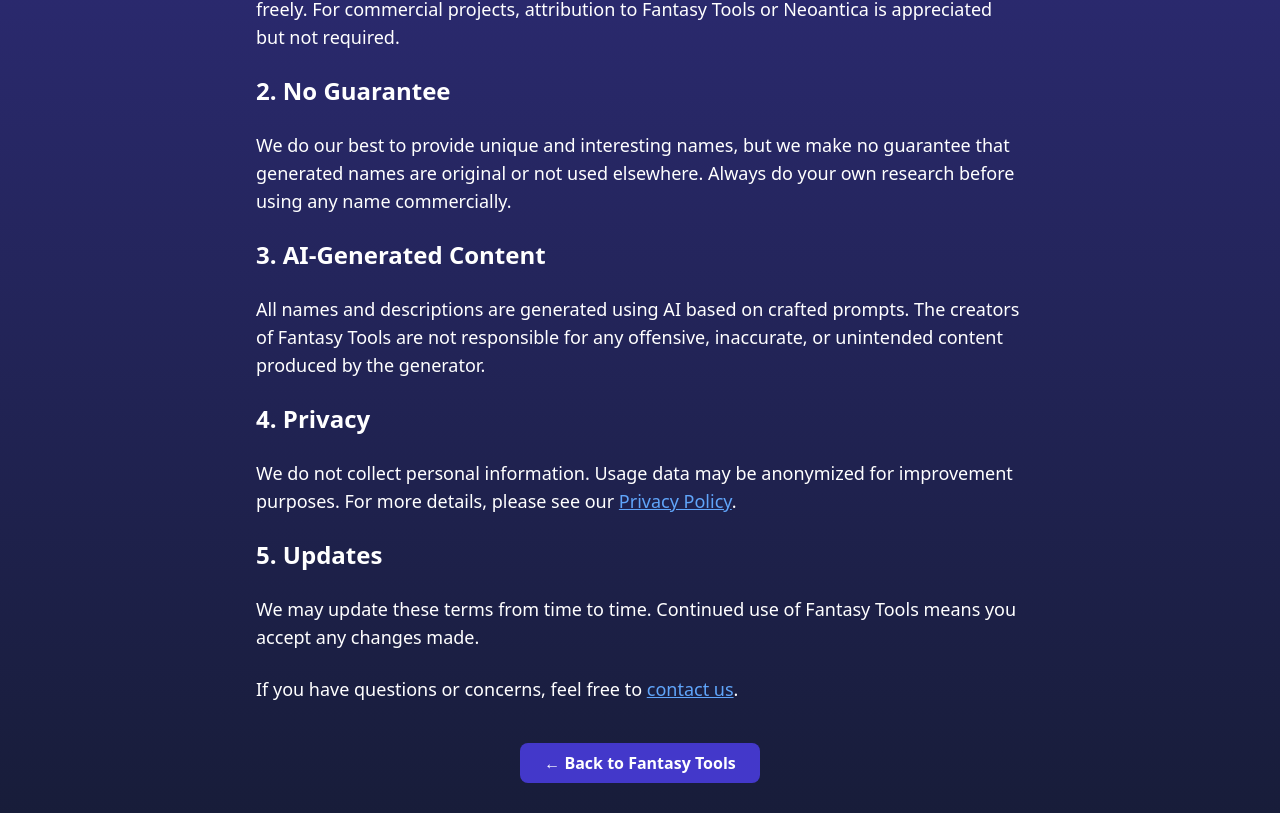
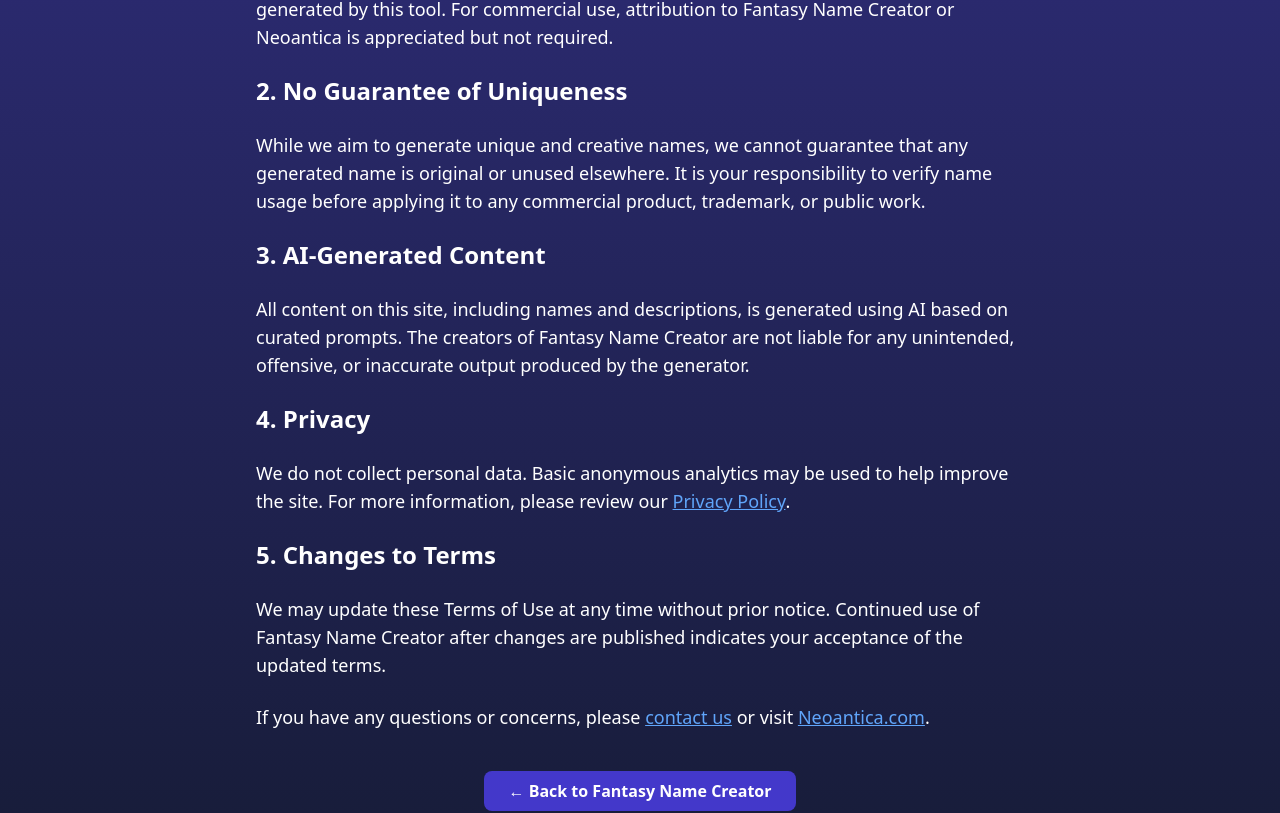
Before and after one commit to JiriTill/fantasytools, a React (Vite) app in the folder client/: page /terms in a window 1280 px wide. Shown: the part 313-1126 px from the top of the page. Built offline with nearby package versions, Linux system fonts and the light colour scheme.

Commit message:
Update Terms.jsx

```diff
--- a/client/src/pages/Terms.jsx
+++ b/client/src/pages/Terms.jsx
@@ -11,50 +11,59 @@ export default function Terms() {
             <h1 className="text-4xl font-bold text-center mb-6">Terms of Use</h1>
 
             <p className="text-lg">
-          Welcome to <strong>Fantasy Tools</strong>, a free fantasy name generator provided by Neoantica. By using this website, you agree to the following terms and conditions. If you do not agree, please do not use the site.
+              Welcome to <strong>Fantasy Name Creator</strong>, a free fantasy name generation tool provided by Neoantica. By using this website, you agree to the following terms and conditions. If you do not agree with these terms, please do not use the site.
             </p>
 
             <h2 className="text-2xl font-semibold mt-6">1. Use of the Service</h2>
             <p className="text-lg">
-          Fantasy Tools is intended for creative purposes such as worldbuilding, storytelling, TTRPG design, and personal or non-commercial projects. You may use the names generated freely. For commercial projects, attribution to Fantasy Tools or Neoantica is appreciated but not required.
+              Fantasy Name Creator is intended for creative purposes such as worldbuilding, storytelling, TTRPG design, writing, or personal projects. You may freely use the names generated by this tool. For commercial use, attribution to Fantasy Name Creator or Neoantica is appreciated but not required.
             </p>
 
-        <h2 className="text-2xl font-semibold mt-6">2. No Guarantee</h2>
+            <h2 className="text-2xl font-semibold mt-6">2. No Guarantee of Uniqueness</h2>
             <p className="text-lg">
-          We do our best to provide unique and interesting names, but we make no guarantee that generated names are original or not used elsewhere. Always do your own research before using any name commercially.
+              While we aim to generate unique and creative names, we cannot guarantee that any generated name is original or unused elsewhere. It is your responsibility to verify name usage before applying it to any commercial product, trademark, or public work.
             </p>
 
             <h2 className="text-2xl font-semibold mt-6">3. AI-Generated Content</h2>
             <p className="text-lg">
-          All names and descriptions are generated using AI based on crafted prompts. The creators of Fantasy Tools are not responsible for any offensive, inaccurate, or unintended content produced by the generator.
+              All content on this site, including names and descriptions, is generated using AI based on curated prompts. The creators of Fantasy Name Creator are not liable for any unintended, offensive, or inaccurate output produced by the generator.
             </p>
 
             <h2 className="text-2xl font-semibold mt-6">4. Privacy</h2>
             <p className="text-lg">
-          We do not collect personal information. Usage data may be anonymized for improvement purposes. For more details, please see our{' '}
+              We do not collect personal data. Basic anonymous analytics may be used to help improve the site. For more information, please review our{' '}
               <Link to="/privacy" className="text-blue-400 underline">
                 Privacy Policy
               </Link>.
             </p>
 
-        <h2 className="text-2xl font-semibold mt-6">5. Updates</h2>
+            <h2 className="text-2xl font-semibold mt-6">5. Changes to Terms</h2>
             <p className="text-lg">
-          We may update these terms from time to time. Continued use of Fantasy Tools means you accept any changes made.
+              We may update these Terms of Use at any time without prior notice. Continued use of Fantasy Name Creator after changes are published indicates your acceptance of the updated terms.
             </p>
 
             <p className="text-lg">
-          If you have questions or concerns, feel free to{' '}
+              If you have any questions or concerns, please{' '}
               <Link to="/contact" className="text-blue-400 underline">
                 contact us
-          </Link>.
+              </Link> or visit{' '}
+              <a
+                href="https://neoantica.com"
+                target="_blank"
+                rel="noopener noreferrer"
+                className="text-blue-400 underline"
+              >
+                Neoantica.com
+              </a>.
             </p>
+
       </div>
 
       <Link
         to="/"
         className="mt-10 inline-block bg-indigo-700 hover:bg-indigo-600 text-white font-semibold py-2 px-6 rounded-lg transition"
       >
-        ← Back to Fantasy Tools
+        ← Back to Fantasy Name Creator
       </Link>
         </main>
        <Footer />
```
Lines whose indentation alone changed are shown as unchanged.
